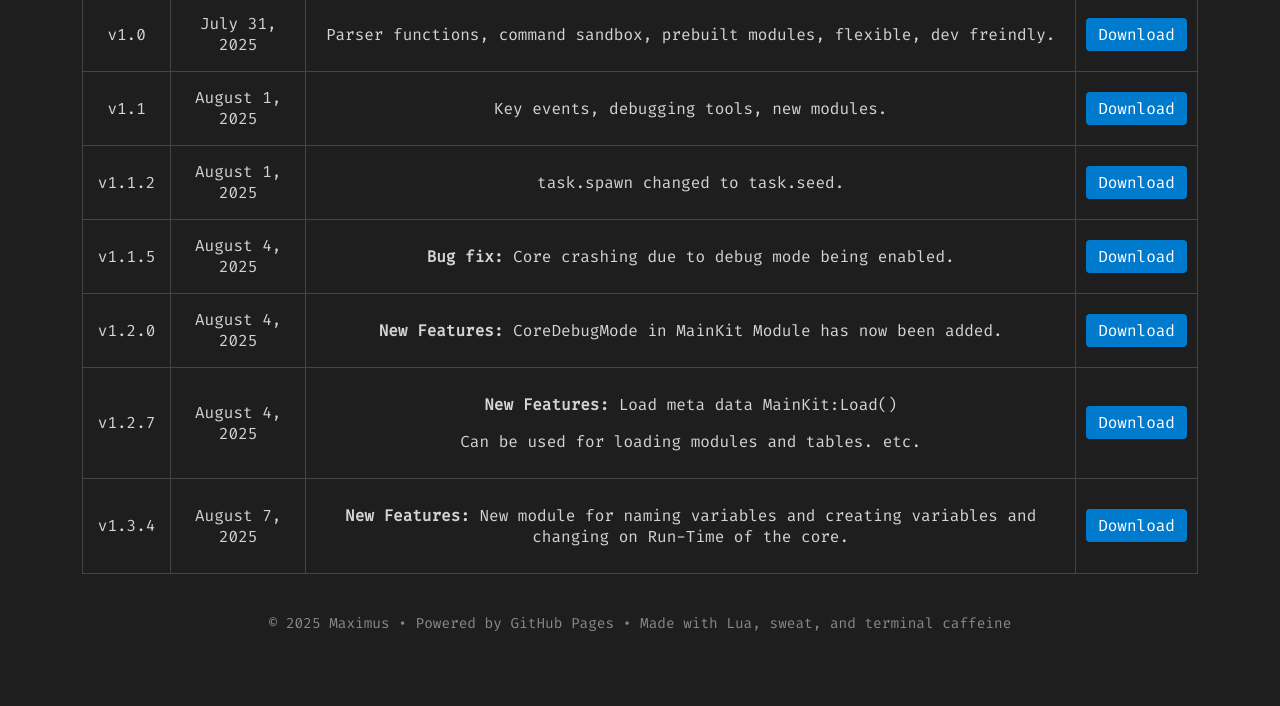
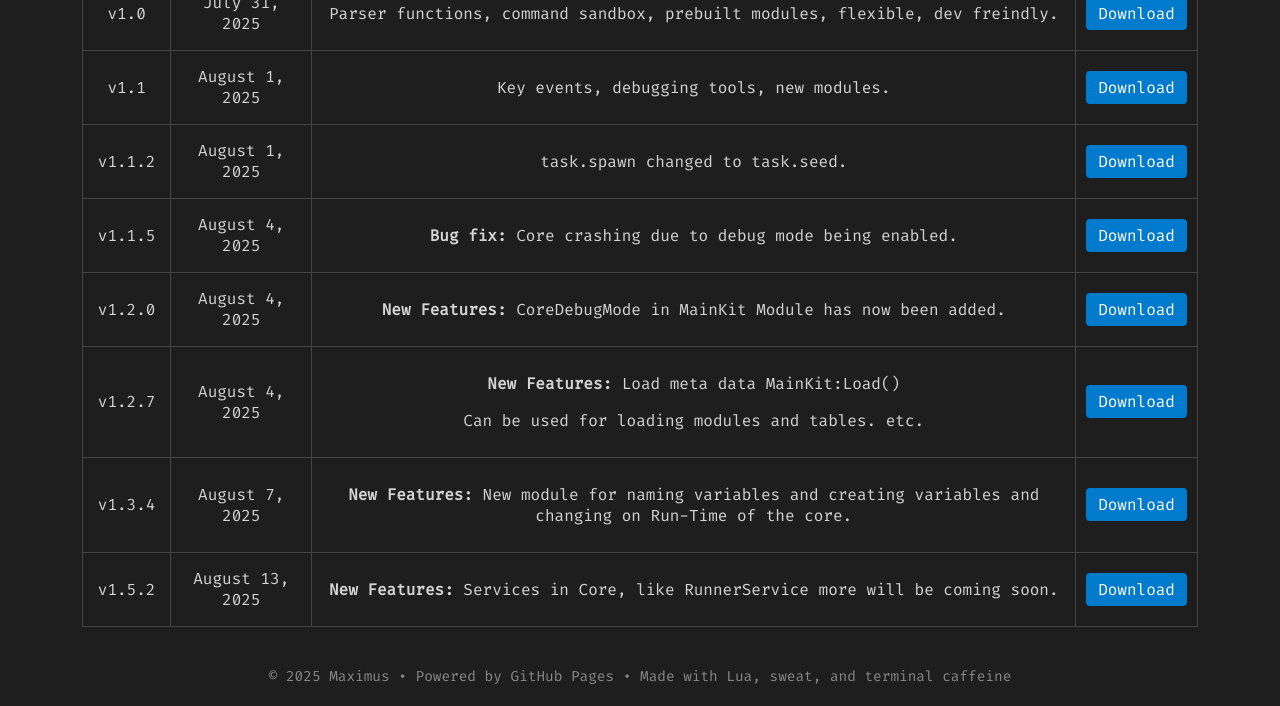
Before and after one commit to GMM-rgb/MaxCore-Lua, a plain HTML site: page index.html in a window 1280 px wide. Shown: the part 363-1069 px from the top of the page. Before the commit the page ends 1016 px from the top, so only its background shows below. Drawn offline with Linux system fonts and the light colour scheme.

Commit message:
Update index.html

```diff
--- a/index.html
+++ b/index.html
@@ -113,6 +113,14 @@
       </td>
       <td><a href="./MaxCore-1.3.4.zip" class="button" download="MaxCore-1.3.4.zip">Download</a></td>
     </tr>
+    <tr>
+      <td>v1.5.2</td>
+      <td>August 13, 2025</td>
+      <td>
+        <p><span class="bold">New Features: </span>Services in Core, like RunnerService more will be coming soon.</p>
+      </td>
+      <td><a href="./MaxCore-1.5.2.zip" class="button" download="MaxCore-1.5.2.zip">Download</a></td>
+    </tr>
   </table>
 
   <footer>
```
